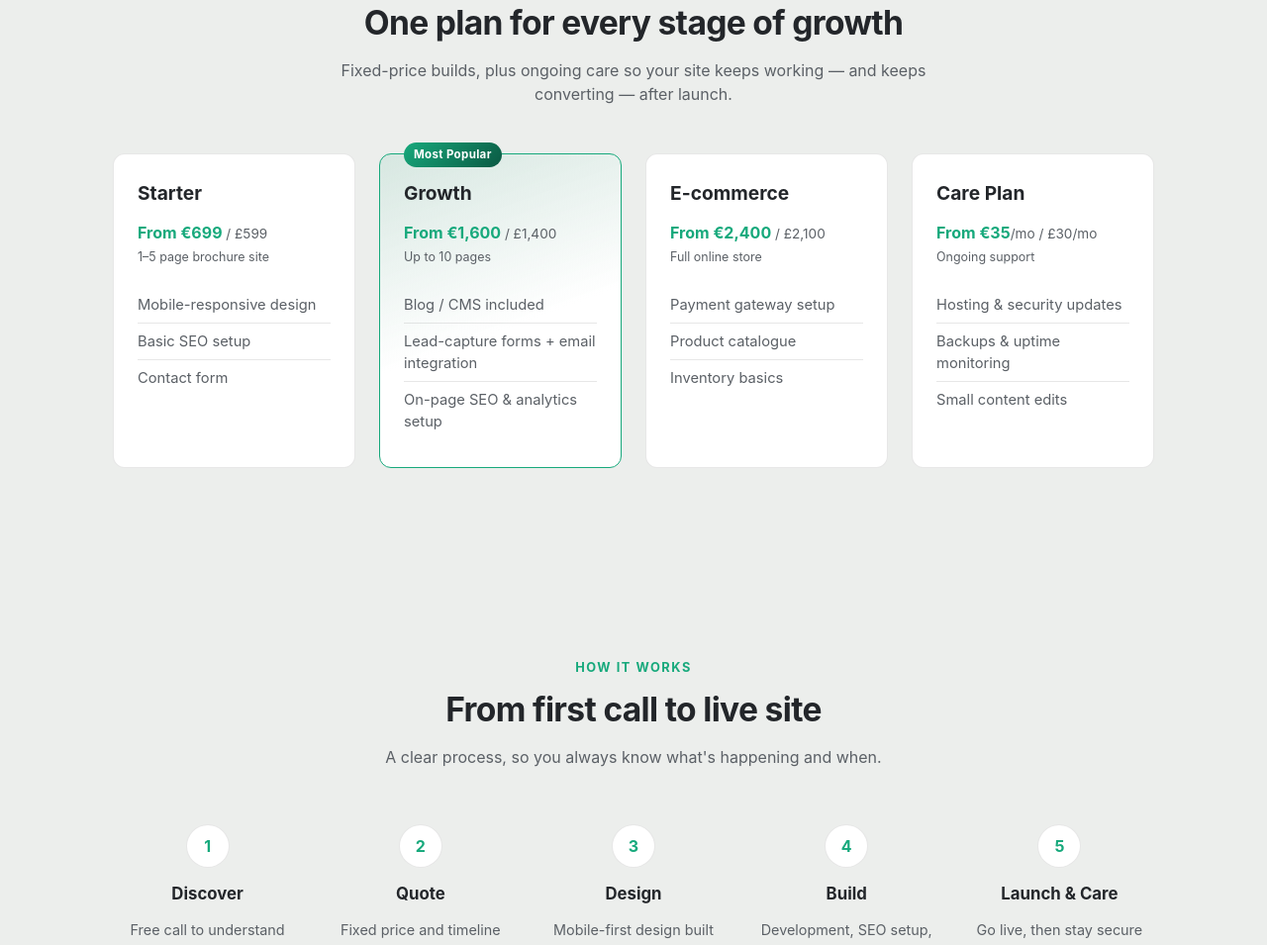
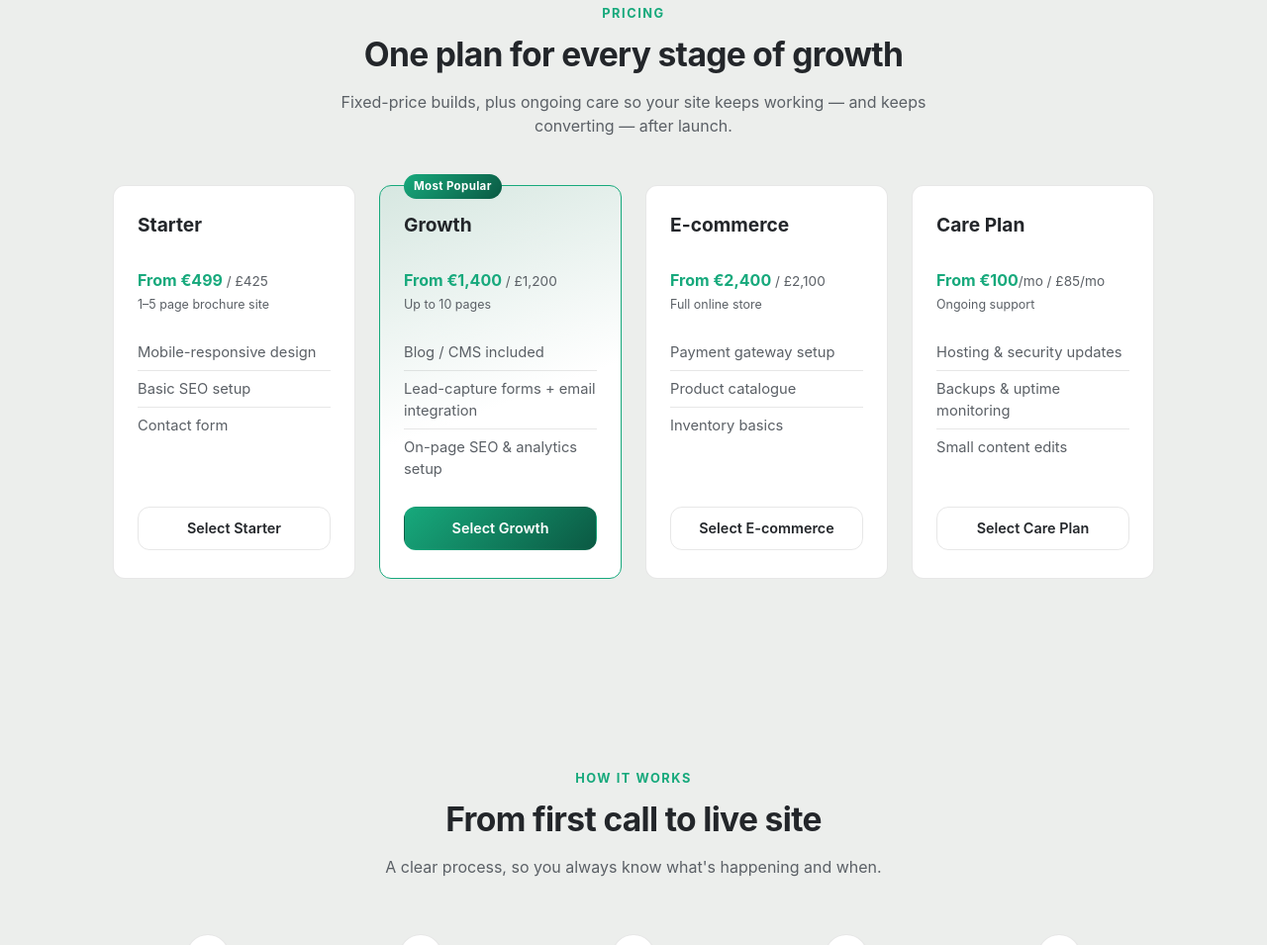
Before and after one commit to paddyaward100507-commits/mossline-website, a plain HTML site: page index.html in a window 1280 px wide. Shown: the part 1208-2163 px from the top of the page at 99% size. Drawn offline with Linux system fonts and the light colour scheme.

Commit message:
Bigger logo, selectable pricing tiers with prefilled email subject, updated prices

```diff
--- a/index.html
+++ b/index.html
@@ -145,24 +145,26 @@
       <div class="pricing-grid">
         <div class="price-card">
           <h3>Starter</h3>
-          <p class="price">From €699 <span>/ £599</span></p>
+          <p class="price">From €499 <span>/ £425</span></p>
           <p class="price-note">1–5 page brochure site</p>
           <ul>
             <li>Mobile-responsive design</li>
             <li>Basic SEO setup</li>
             <li>Contact form</li>
           </ul>
+          <a href="mailto:mosslinedigital@outlook.com?subject=Quote%20Request%20-%20Starter%20Package" class="price-select">Select Starter</a>
         </div>
 
         <div class="price-card price-card-featured">
           <h3>Growth</h3>
-          <p class="price">From €1,600 <span>/ £1,400</span></p>
+          <p class="price">From €1,400 <span>/ £1,200</span></p>
           <p class="price-note">Up to 10 pages</p>
           <ul>
             <li>Blog / CMS included</li>
             <li>Lead-capture forms + email integration</li>
             <li>On-page SEO &amp; analytics setup</li>
           </ul>
+          <a href="mailto:mosslinedigital@outlook.com?subject=Quote%20Request%20-%20Growth%20Package" class="price-select">Select Growth</a>
         </div>
 
         <div class="price-card">
@@ -174,17 +176,19 @@
             <li>Product catalogue</li>
             <li>Inventory basics</li>
           </ul>
+          <a href="mailto:mosslinedigital@outlook.com?subject=Quote%20Request%20-%20E-commerce%20Package" class="price-select">Select E-commerce</a>
         </div>
 
         <div class="price-card">
           <h3>Care Plan</h3>
-          <p class="price">From €35<span>/mo</span> <span>/ £30/mo</span></p>
+          <p class="price">From €100<span>/mo</span> <span>/ £85/mo</span></p>
           <p class="price-note">Ongoing support</p>
           <ul>
             <li>Hosting &amp; security updates</li>
             <li>Backups &amp; uptime monitoring</li>
             <li>Small content edits</li>
           </ul>
+          <a href="mailto:mosslinedigital@outlook.com?subject=Quote%20Request%20-%20Care%20Plan" class="price-select">Select Care Plan</a>
         </div>
       </div>
     </div>
--- a/styles.css
+++ b/styles.css
@@ -94,7 +94,7 @@ h2 {
 }
 
 .brand-logo {
-  height: 100px;
+  height: 132px;
   display: block;
 }
 
@@ -417,6 +417,8 @@ h2 {
 }
 
 .price-card {
+  display: flex;
+  flex-direction: column;
   border: 1px solid var(--border);
   border-radius: var(--radius);
   padding: 28px 24px;
@@ -475,6 +477,7 @@ h2 {
   list-style: none;
   padding: 0;
   margin: 0;
+  flex-grow: 1;
 }
 
 .price-card li {
@@ -486,6 +489,36 @@ h2 {
 
 .price-card li:first-child {
   border-top: none;
+}
+
+.price-select {
+  display: block;
+  text-align: center;
+  margin-top: 20px;
+  padding: 10px 18px;
+  border-radius: var(--radius);
+  border: 1.5px solid var(--border);
+  color: var(--text-primary);
+  text-decoration: none;
+  font-weight: 600;
+  font-size: 0.9rem;
+  transition: border-color 0.15s ease, color 0.15s ease, background 0.15s ease;
+}
+
+.price-select:hover {
+  border-color: var(--accent);
+  color: var(--accent);
+}
+
+.price-card-featured .price-select {
+  background: var(--gradient-accent);
+  border-color: transparent;
+  color: var(--accent-ink);
+}
+
+.price-card-featured .price-select:hover {
+  filter: brightness(1.08);
+  color: var(--accent-ink);
 }
 
 /* Portfolio */
@@ -834,7 +867,7 @@ h2 {
     transform: translate(-50%, 0);
   }
   .brand-logo {
-    height: 72px;
+    height: 96px;
   }
 }
 
@@ -844,7 +877,7 @@ h2 {
     font-size: 0.9rem;
   }
   .brand-logo {
-    height: 64px;
+    height: 84px;
   }
   .hero {
     padding: 64px 0 56px;
```
